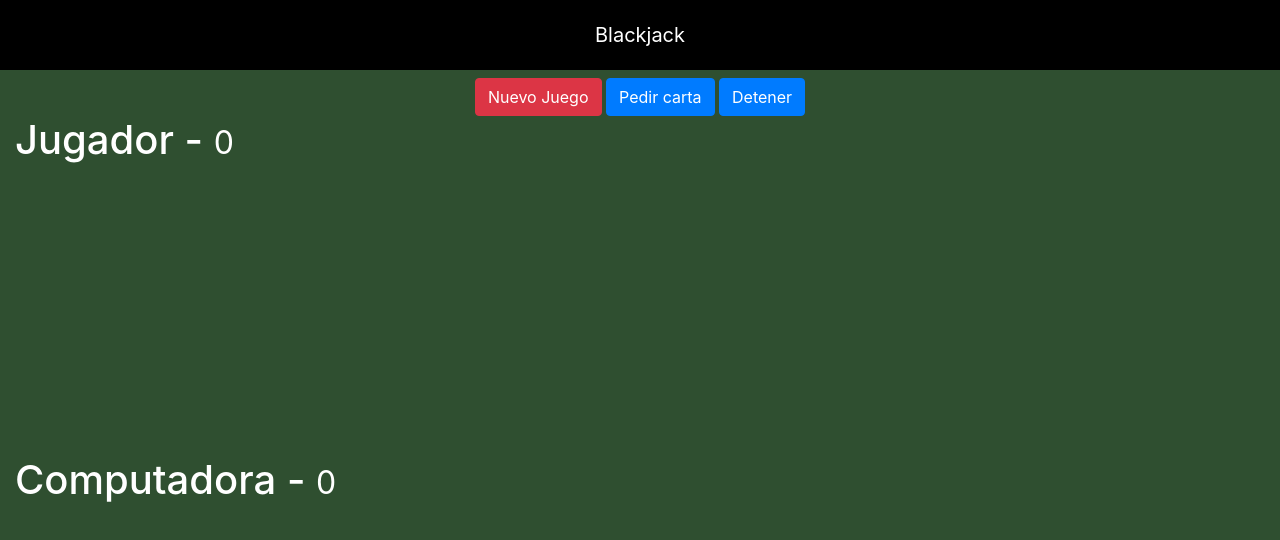
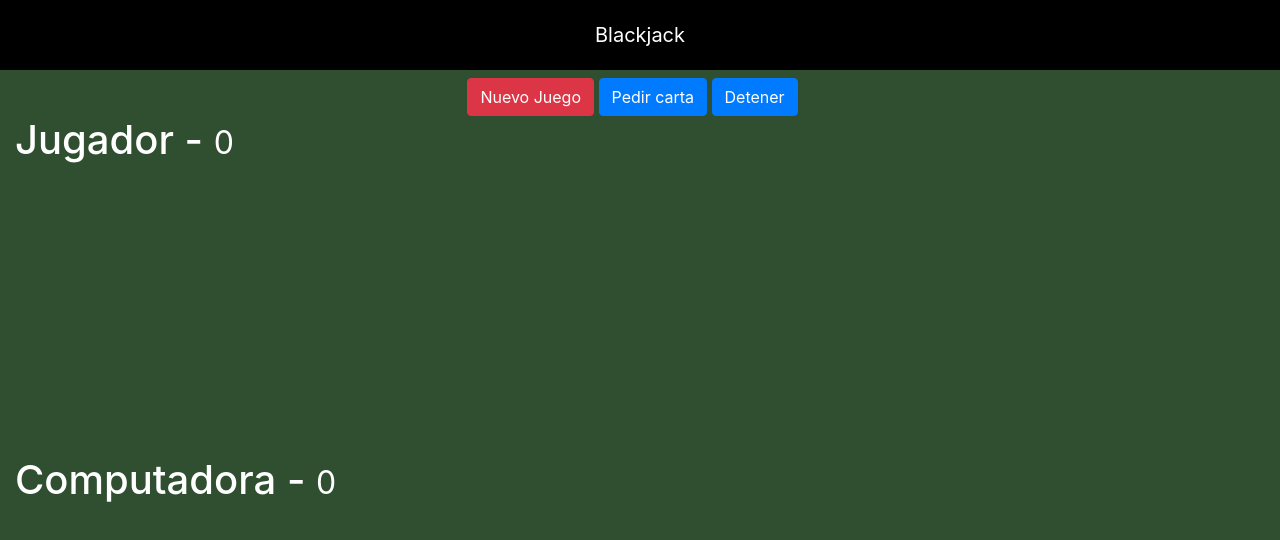
Before and after one commit to llKyo/blackjack, a plain HTML site: page index.html in a window 1280 px wide. Drawn offline with nearby package versions, Linux system fonts and the light colour scheme.

Commit message:
Update styles.css

```diff
--- a/assets/css/styles.css
+++ b/assets/css/styles.css
@@ -25,6 +25,9 @@ body {
 #jugador-cartas {
     height: 220px;
 }
+.row{
+    margin-right: 0;
+}
 
 #divBotones{
     width: 100vh;
```
